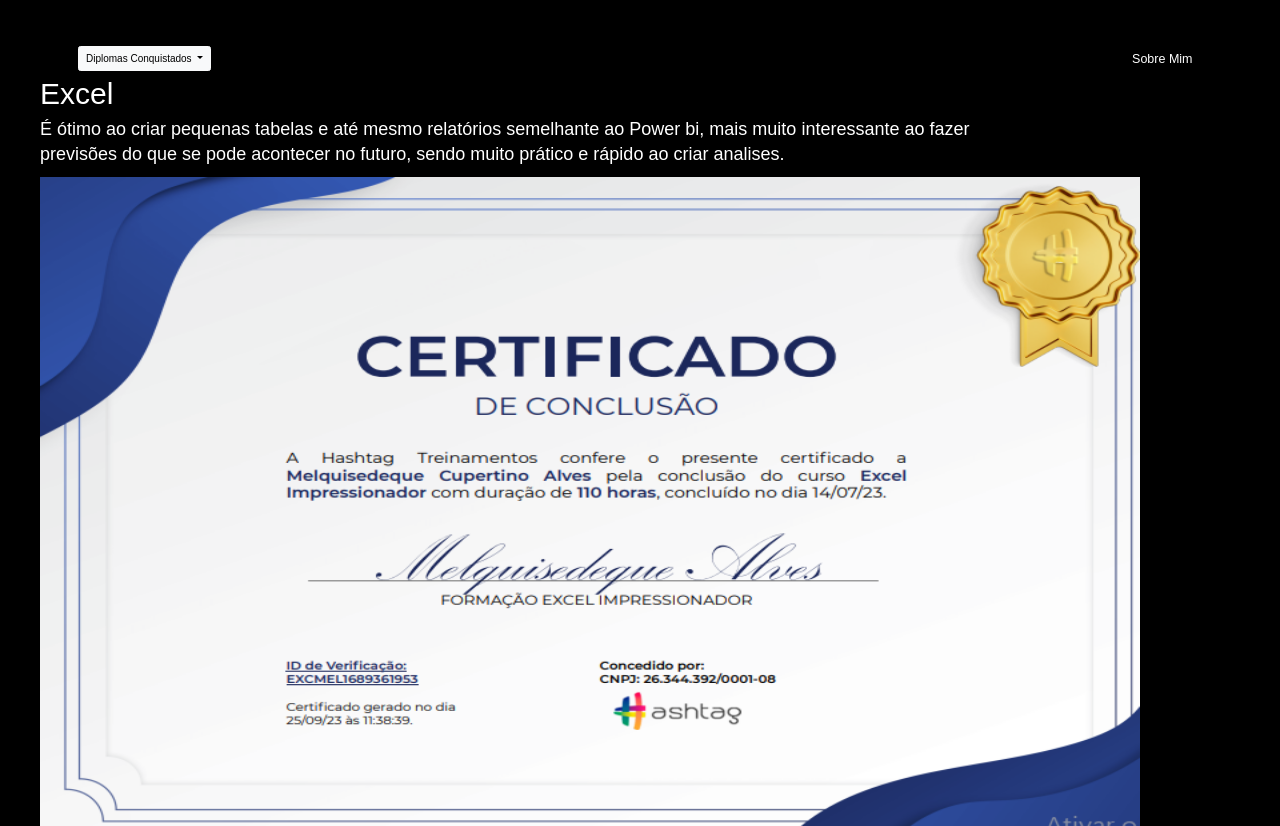
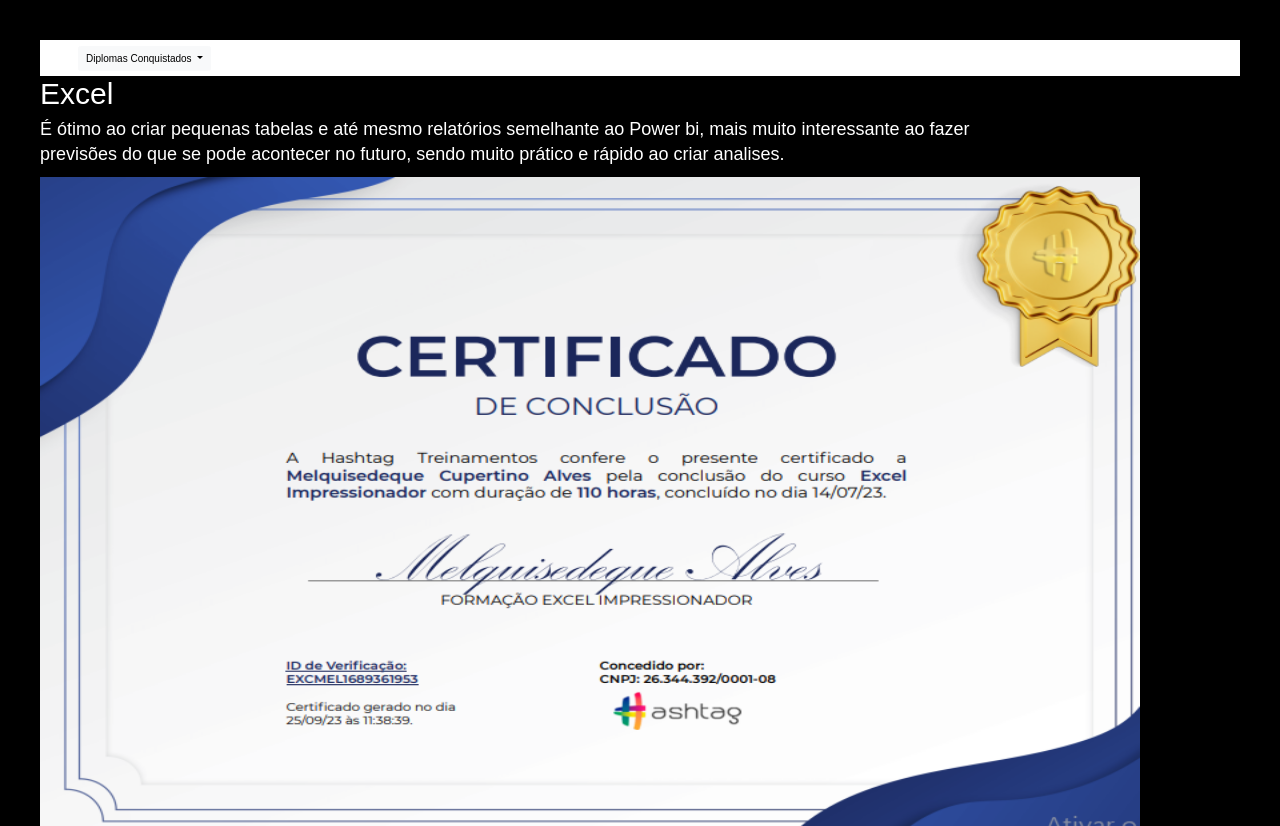
Before and after one commit to MelquiAlves2001/meucurriculo, a Flask app: page /excel in a window 1280 px wide. Shown: the top 826 px of the page. Run offline with Flask 3, Linux system fonts and the light colour scheme.

Commit message:
up header, nav, footer

```diff
--- a/melqui/static/main.css
+++ b/melqui/static/main.css
@@ -31,11 +31,10 @@ p {
     color: white;
 }
 
-header,
- footer {
+nav {
     font-family: "Montserrat", sans-serif;
-    font-size: 1.8rem ;
-    color: white
+    font-size: 1.8rem;
+    color: black;
     background-color: white;
 }
 
@@ -65,11 +64,11 @@ header,
     grid-template-rows: 2fr
 }
 
-.botao: hover {
+.btn-primary: hover {
     cursor: pointer;
     border: 1;
-    padding: 2rem; #não usar o padding quando querer arredondar
-    background-color: blue;
+    padding: 2rem;
+    background-color: black;
     color: white;
     font-size: 1.8rem;
     align-items: center;
--- a/melqui/templates/sobremim.html
+++ b/melqui/templates/sobremim.html
@@ -49,9 +49,11 @@
             </div>
         </section>
         <section class="redes-sociais">
-            <h4><strong>Redes Socias</strong></h4>
+            <footer>
+                <h4><strong>Redes Socias</strong></h4>
                <a href="https://api.whatsapp.com/send?phone=5531991048405"><img src="{{url_for('static',filename='fotos/qrcode_whatsapp.jpg')}}" width="50px" height=50px" target="_blank"></a>
                <a href="http://www.linkedin.com/in/melquisedeque-cupertino"><img src="{{url_for('static',filename='fotos/qrcode_linkedin.png')}}" width="50px" height="50px" target="_blank" ></a>
+            </footer>
         </section>
     </section>
 </body>
```
